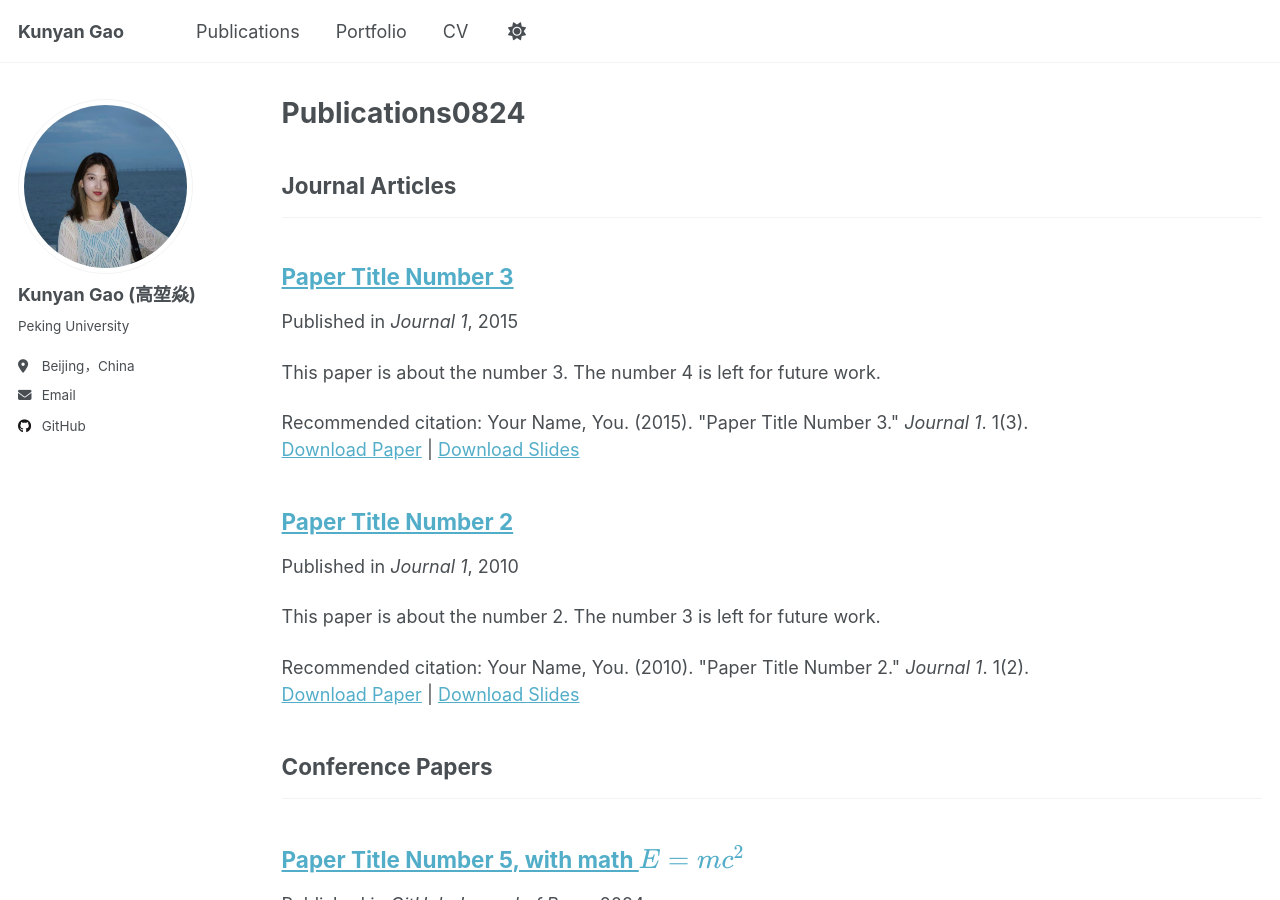
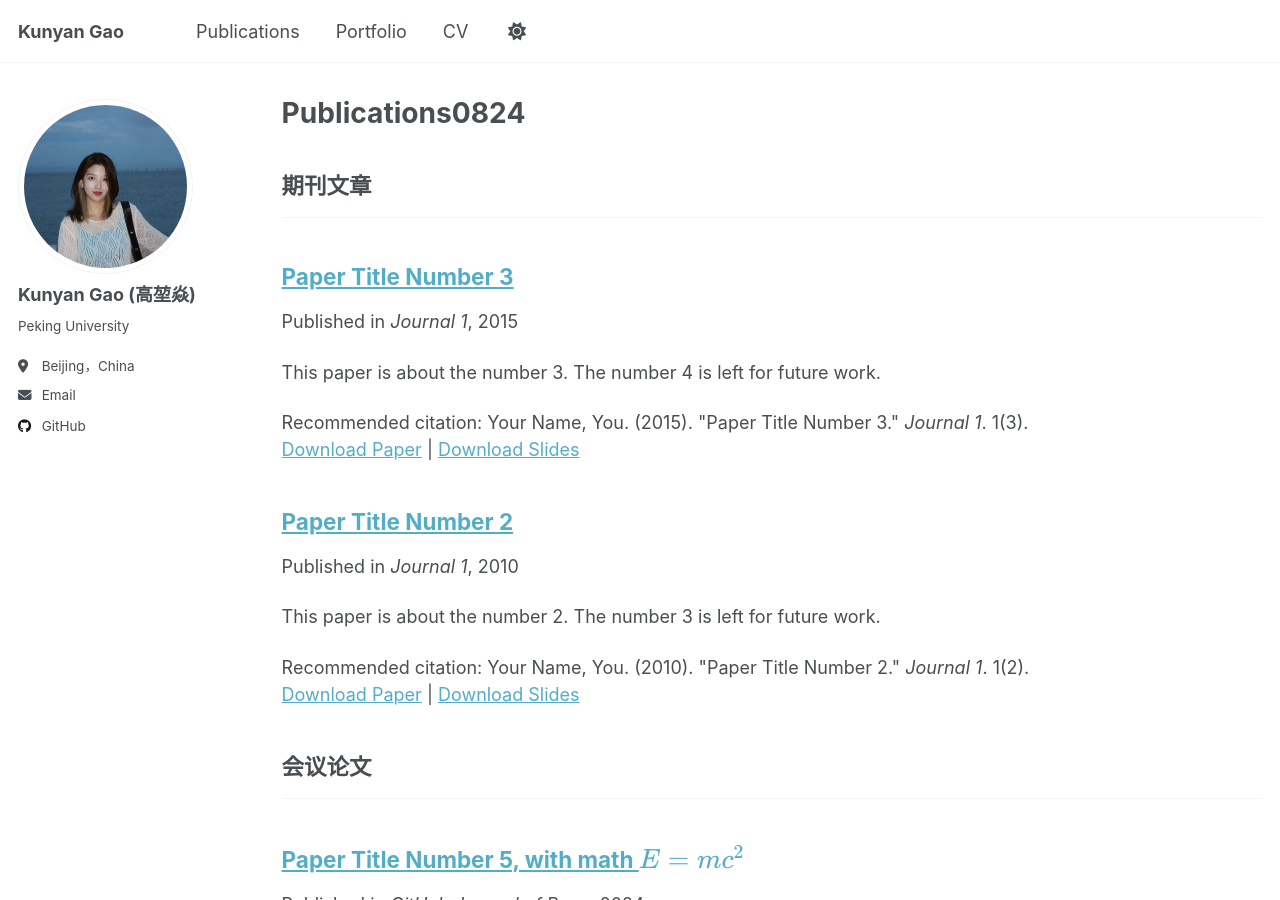
Before and after one commit to Alissa0106/Alissa0106.github.io, a Jekyll site: the page built from _pages/publications.html, in a window 1280 px wide and 900 px high. Built offline with Jekyll 4.4.1, drawn with Linux system fonts in a browser that asks for light colours; a script that is not in the unit is left out.

Commit message:
Update _config.yml

```diff
--- a/_config.yml
+++ b/_config.yml
@@ -82,11 +82,11 @@ author:
 # Publication Category - The following the list of publication categories and their headings
 publication_category:
   books:
-    title: 'Books'
+    title: '书籍'
   manuscripts:
-    title: 'Journal Articles'
+    title: '期刊文章'
   conferences:
-    title: 'Conference Papers'
+    title: '会议论文'
 
 # Site Settings
 teaser                   :  # filename of teaser fallback teaser image placed in /images/ for social media previews
```
